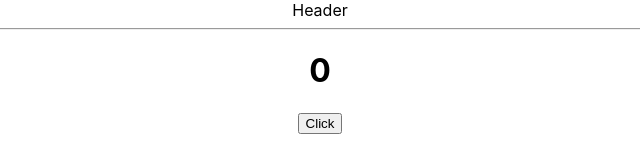
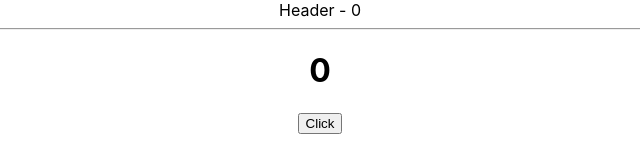
Before and after one commit to EmirhanPala/LearningReactDev, a React (Create React App) app in the folder 11.Bolum/memoization/: page / in a window 1280 px wide. Shown: the top 160 px of the page, without its empty margins (320-960 px from the left). Built offline with nearby package versions, Linux system fonts and the light colour scheme.

Commit message:
React.memo Finish

```diff
--- a/11.Bolum/memoization/src/App.js
+++ b/11.Bolum/memoization/src/App.js
@@ -1,12 +1,29 @@
 import './App.css';
 import {useState} from 'react';
 import Header from './components/Header';
+/*
+Peki bu header ne zaman render edilecek? Hep böylemi kalacak.
+Şöyleki bu header'a bu component'e geçtiğiniz propertyler(proplar) ne zaman değişirse işte o zaman render edilir.
+Örneğin headerede numberi geçersek. Burdaki stateteki numberi prop olarak header componentimize geçelim.
+Headerdede onu prop olarak alalım.
+Artık butona bastığımız anda header componentin render olduğunu söylüyor her defasında oda render oluyor çünkü header componentin aldığı propertyler değişti.
+Dolayısıyla render edilmesi zaten gerekiyor ve bu bizim için gereksiz bir render olmamış oluyor bu saatten sonra.
 
+Farkı daha iyi anlıyabilmek için:
+Bu numberi 5'den büyük olduğu zaman değiştirsek?
+
+Örnek: number < 5 ? 0 : number
+Dty: number eğer küçükse 5 den her zaman 0 göndersin değilse 5 den büyükse direkt olarak numberi göndersin istiyoruz.
+O zaman bu ne demek olacak? Bu numberin değeri 5 olana kadar aslında header componenti her defasında render edilmeyecek demektir.
+Ve şimdi butona ilk bastığımız zaman h1 deki number 1 olurken headerdeki 0 olarak kalacak ve dolayısıyla burası render edilmiyecek.
+Şimdi 5 olduğu anda iki yerdede sayı 5 olmalı aynı zamandada consolemizde log görmeliyiz. Çünkü bu header componentin baştan render olması gerekiyor.
+
+*/
 function App() {
   const [number, setNumber] = useState(0);
   return (
     <div className="App">
-      <Header />
+      <Header number={number < 5 ? 0 : number} />
       <hr />
       <h1>{number}</h1>
       <button onClick={() => setNumber(number+1)}>Click</button>
--- a/11.Bolum/memoization/src/components/Header.js
+++ b/11.Bolum/memoization/src/components/Header.js
@@ -1,15 +1,9 @@
 import React from 'react'
 
-function Header() {
+function Header({ number }) {
     console.log("Header Component Re-rendered!");
-  return (
-    <div>Header</div>
-  )
+    return (
+        <div>Header - {number}</div>
+    )
 }
-/*
-Bu gibi gereksiz renderlerin önüne geçmemiz durumlarında yapmamız gereken şöyle bir işlem var.
-Componenti dışarı aktarırken. React.memo diyip bununla sarmalayıp aktarırsak artık öyle bir problem yaşamıyacağız!
-Ve test yaptığımızda artık butona bastığımızda console logumuzda artık öyle bir log görmüyoruz.
-Memo böyle gereksiz renderların önüne geçebiliyor.
-*/
 export default React.memo(Header)
```
